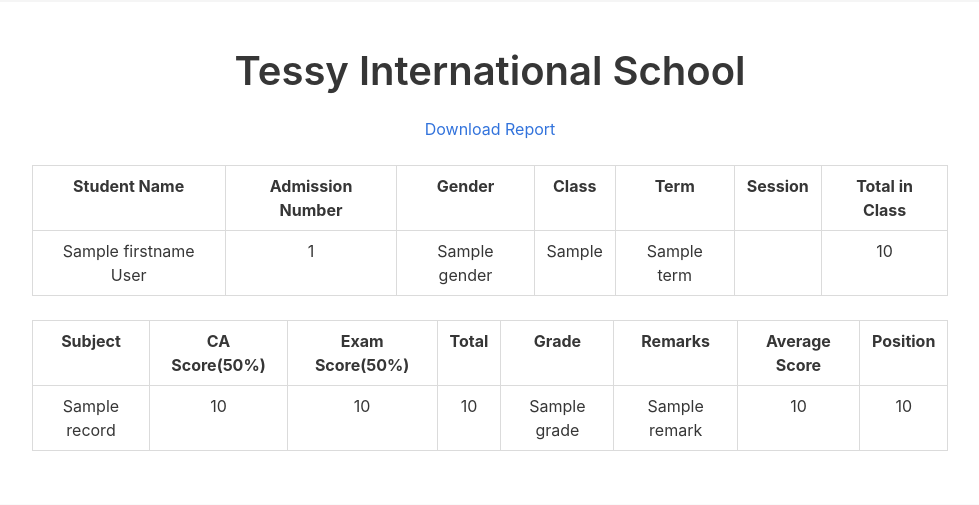
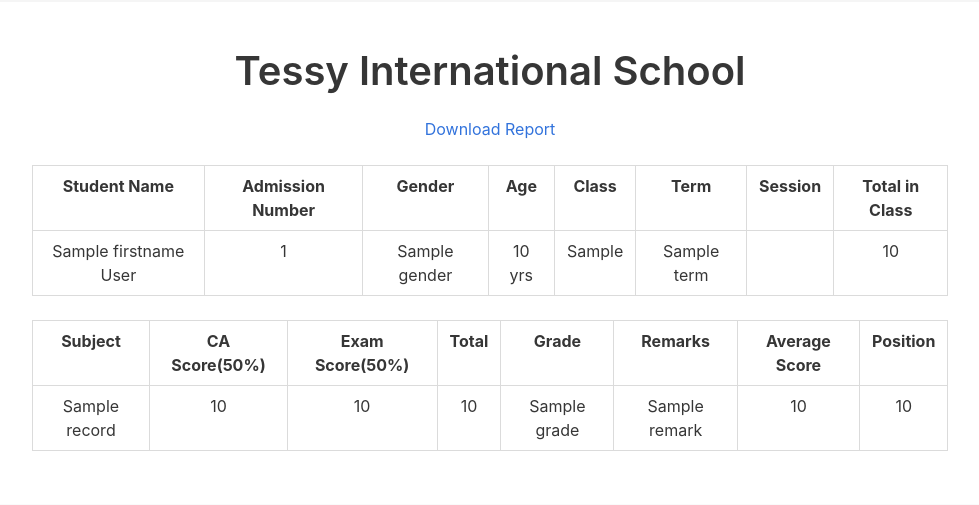
Before and after one commit to fadyboy/tessy_platform, a Python web app: template student-platform/studentapp/templates/view_student_result.html in a window 1280 px wide. Shown: the part 128-633 px from the top of the page, without its empty margins (150-1129 px from the left). Run offline with Jinja, Linux system fonts and the light colour scheme; the template is opened without the code that fills it: most values are stand-ins (such as "Sample title", 1, 10 or a date in 2020); some libraries are stand-ins or nearby versions.

Commit message:
added functionality to calculate age

```diff
--- a/student-platform/studentapp/models.py
+++ b/student-platform/studentapp/models.py
@@ -6,6 +6,7 @@ from flask_login import UserMixin
 from studentapp.utils import avatar
 from time import time
 from flask import current_app
+from datetime import datetime
 
 
 class User(db.Model, UserMixin):
@@ -78,6 +79,11 @@ class Person(db.Model):
     def format_birthday(self):
         formatted_birthday = self.birthday.strftime("%d %B %Y")
         return formatted_birthday
+
+    def calculate_age(self):
+        current_date = datetime.now().utcnow()
+        age_in_days = abs(current_date - self.birthday)
+        return int(age_in_days.days / 365)
 
     # TODO: functionality for default pic
     # remove image
--- a/student-platform/studentapp/templates/student_report.html
+++ b/student-platform/studentapp/templates/student_report.html
@@ -5,7 +5,7 @@
         <meta name="viewport" content="width=device-width, initial-scale=1">
     </head>
     <body>
-        <img src="http://localhost:5000/static/images/tessy_badge.jpg"
+        <img src="http://localhost:5000/static/images/tessy_badge.jpg" />
         <div class="title-wrapper has-text-centered">
             <h1 class="title is-2">{{ student.firstname }} {{ student.surname }} Report</h1>
         </div>
@@ -19,6 +19,7 @@
                             <th class="has-text-centered">Student Name</th>
                             <th class="has-text-centered">Admission Number</th>
                             <th class="has-text-centered">Gender</th>
+                            <th class="has-text-centered">Age</th>
                             <th class="has-text-centered">Class</th>
                             <th class="has-text-centered">Term</th>
                             <th class="has-text-centered">Session</th>
@@ -28,6 +29,7 @@
                             <td class="has-text-centered">{{ student.firstname }} {{ student.surname }}</td>
                             <td class="has-text-centered">{{ student.serial_number }}</td>
                             <td class="has-text-centered">{{ student.gender }}</td>
+                            <td class="has-text-centered">{{ student.calculate_age() yrs }}</td>
                             <td class="has-text-centered">{{ student.display_classroom_symbol() }}</td>
                             <td class="has-text-centered">{{ term }}</td>
                             <td class="has-text-centered">{{ active_session }}</td>
--- a/student-platform/studentapp/templates/view_student_result.html
+++ b/student-platform/studentapp/templates/view_student_result.html
@@ -16,6 +16,7 @@
                         <th class="has-text-centered">Student Name</th>
                         <th class="has-text-centered">Admission Number</th>
                         <th class="has-text-centered">Gender</th>
+                        <th class="has-text-centered">Age</th>
                         <th class="has-text-centered">Class</th>
                         <th class="has-text-centered">Term</th>
                         <th class="has-text-centered">Session</th>
@@ -25,6 +26,7 @@
                         <td class="has-text-centered">{{ student.firstname }} {{ student.surname }}</td>
                         <td class="has-text-centered">{{ student.serial_number }}</td>
                         <td class="has-text-centered">{{ student.gender }}</td>
+                        <td class="has-text-centered">{{ student.calculate_age() }} yrs</td>
                         <td class="has-text-centered">{{ student.display_classroom_symbol() }}</td>
                         <td class="has-text-centered">{{ term }}</td>
                         <td class="has-text-centered">{{ active_session.session }}</td>
```
